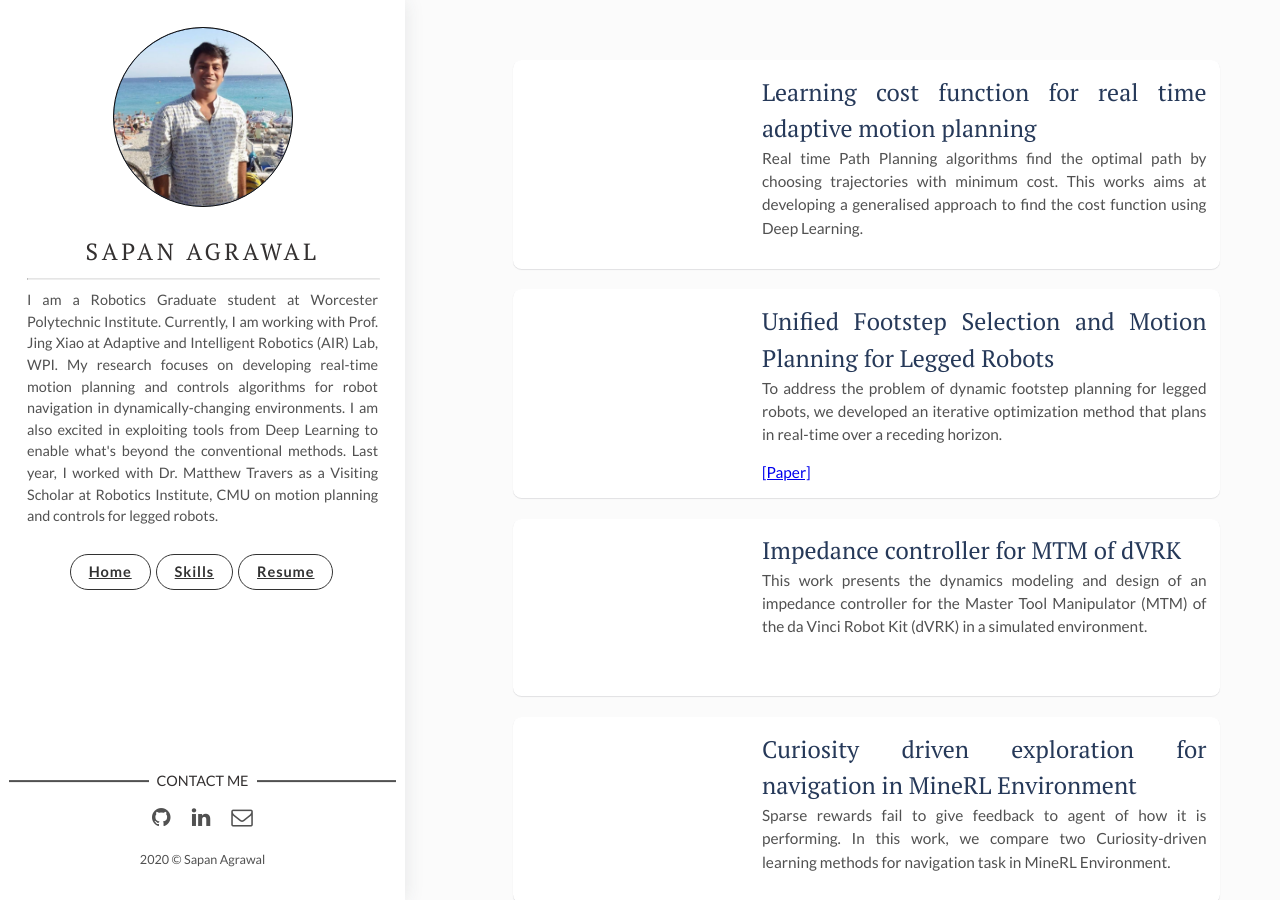
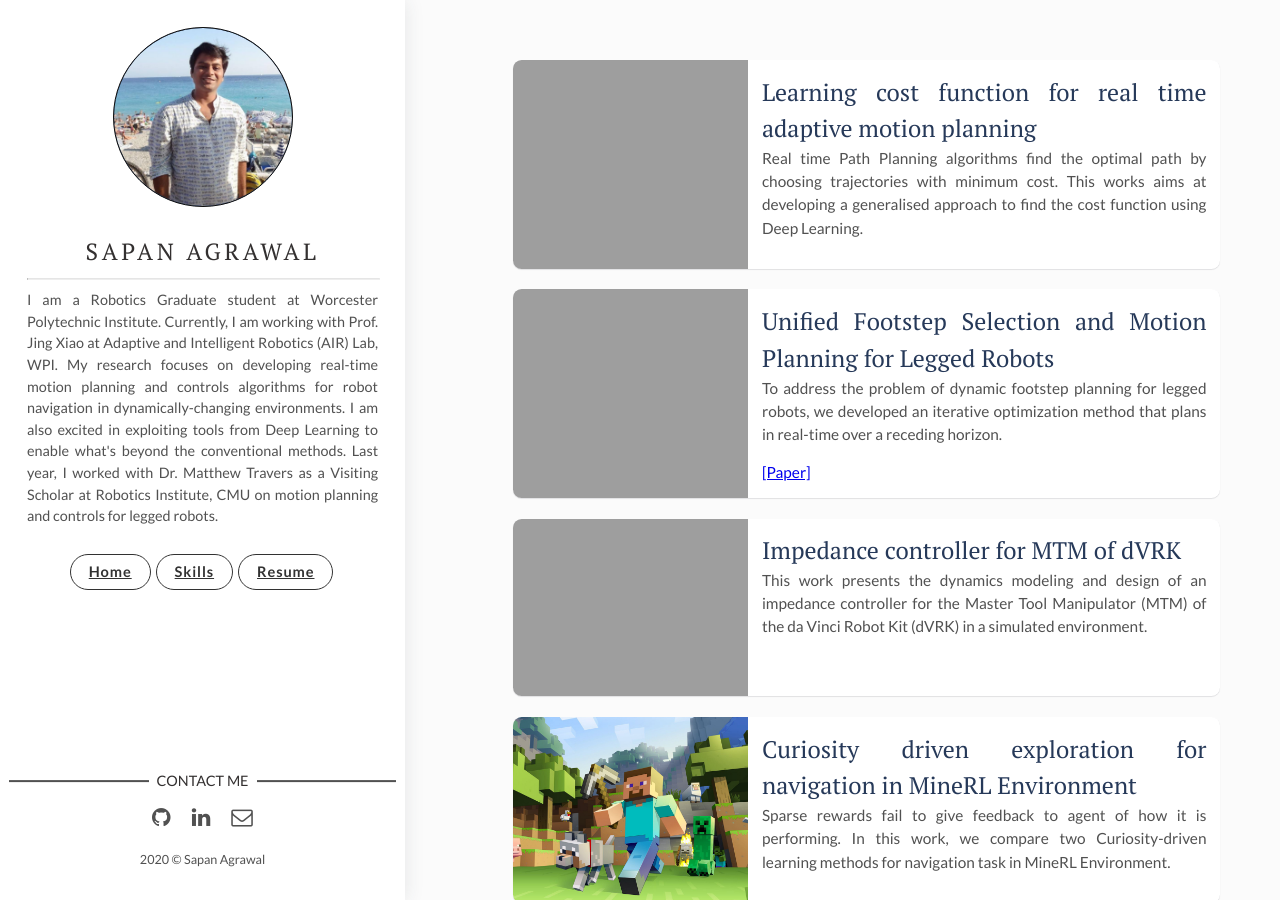
Before and after one commit to sapan-ostic/sapan-ostic.github.io, a Jekyll site: the page built from index.html, in a window 1280 px wide and 900 px high. Built offline with Jekyll 4.4.1, drawn with Linux system fonts in a browser that asks for light colours; the list of posts is cut into pages by our own code.

Commit message:
general commit

```diff
--- a/index.html
+++ b/index.html
@@ -4,7 +4,7 @@ layout: main
 {% for post in paginator.posts %}
 <article class="post">
   {% if post.img %}
-    <a class="post-thumbnail" style="background-image: url({{"/assets/img/" | prepend: site.baseurl | append : post.img}}) href="{{post.url | prepend: site.baseurl}}"></a>
+    <a class="post-thumbnail" style="background-image: url({{"/assets/img/" | prepend: site.baseurl | append : post.img}})" href="{{post.url | prepend: site.baseurl}}"></a>
   {% else %}
   {% endif %}
   <div class="post-content">
```
